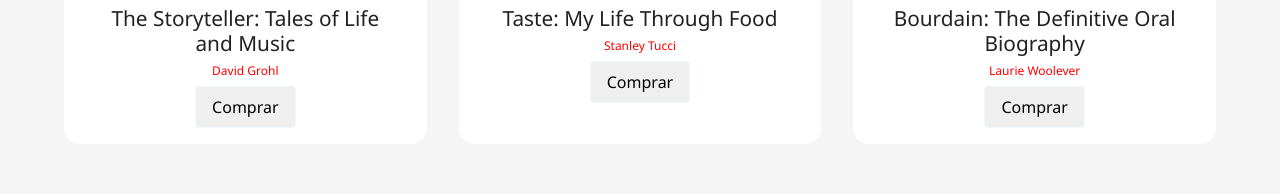
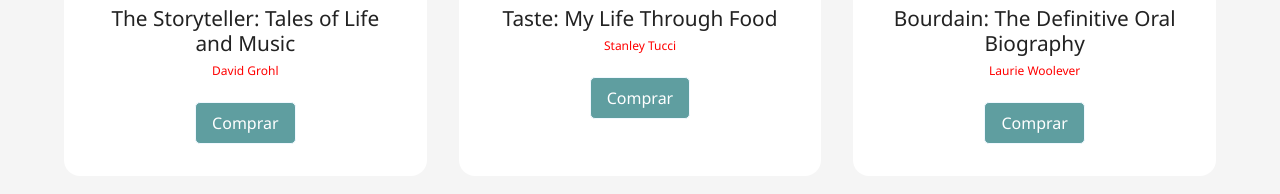
Before and after one commit to Guillef33/libreria, a React (Create React App) app: page /comprar/ab123 in a window 1280 px wide. Shown: the part 1226-1420 px from the top of the page. Built offline with nearby package versions, Linux system fonts and the light colour scheme.

Commit message:
styled components

```diff
--- a/package.json
+++ b/package.json
@@ -12,6 +12,7 @@
     "react-dom": "^17.0.2",
     "react-router-dom": "^5.2.0",
     "react-scripts": "4.0.3",
+    "styled-components": "^5.3.3",
     "web-vitals": "^1.0.1"
   },
   "homepage": "http://libreria.magnetitte.com",
--- a/src/BookList.js
+++ b/src/BookList.js
@@ -1,6 +1,7 @@
 import React from "react";
 import ReactDom from "react-dom";
 import books from "./books";
+import { Button } from "./Button";
 
 //CSS
 import "./index.css";
@@ -23,7 +24,7 @@
       <h4>{author}</h4>
       {props.children}
       <a href={url}>
-        <button className="btn-comprar">Comprar</button>
+        <Button className="btn-comprar">Comprar</Button>
       </a>
     </article>
   );
--- /dev/null
+++ b/src/Button.js
@@ -0,0 +1,15 @@
+import styled from 'styled-components';
+
+export const Button = styled.button`
+  background: cadetblue;
+  border-radius: 5px;
+  font-size: 1em;
+  margin: 1em;
+  color: white;
+  transition: all 0.3s ease;
+
+  &:hover {
+    background: lightgray;
+    color: cadetblue;
+  }
+`;
--- a/src/Nav.js
+++ b/src/Nav.js
@@ -5,6 +5,7 @@
   Route,
   NavLink,
 } from "react-router-dom";
+import { StyledNavLink } from "./StyledNavLink";
 
 // import logo from "logo.svg";
 
@@ -13,16 +14,20 @@
     return (
       <nav>
         <h2>
-          <NavLink to="/" className="HeroLink">
+          <StyledNavLink to="/" className="HeroLink">
             Libreria
-          </NavLink>
+          </StyledNavLink>
         </h2>
         <ul className="header-nav-list">
           <li>
-            <NavLink to="/catalogo" className="HeroLink">Catalogo</NavLink>
+            <StyledNavLink to="/catalogo" className="HeroLink">
+              Catalogo
+            </StyledNavLink>
           </li>
           <li>
-            <NavLink to="/contacto" className="HeroLink">Contacto</NavLink>
+            <StyledNavLink to="/contacto" className="HeroLink">
+              Contacto
+            </StyledNavLink>
           </li>
         </ul>
       </nav>
--- /dev/null
+++ b/src/StyledNavLink.js
@@ -0,0 +1,11 @@
+import styled from "styled-components";
+import { NavLink } from "react-router-dom";
+
+export const StyledNavLink = styled(NavLink)`
+    text-decoration: none;
+
+    &:hover {
+    border-bottom: 2px solid cadetblue;
+    color: cadetblue;
+    }
+`
--- a/src/index.css
+++ b/src/index.css
@@ -64,6 +64,10 @@
   margin-left: 20px;
   text-decoration: none;
   color: black;
+}
+
+.HeroLink a  {
+  text-decoration: none;
 }
 
 .header-nav-list li:last-child a {
```
Also changed, not shown: 1 other file (tests, documents, lock files or other folders).
